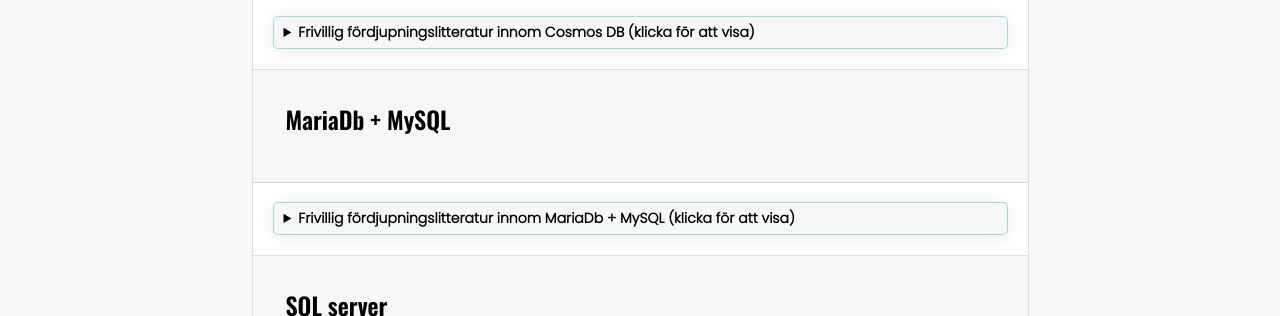
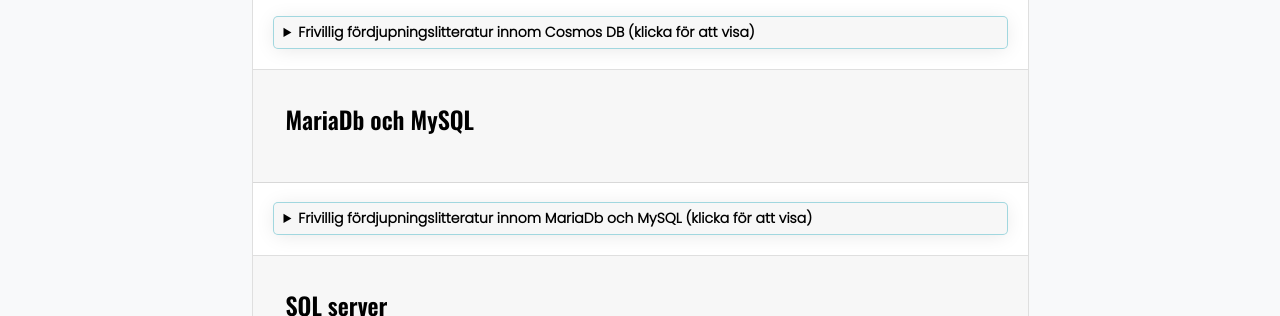
Before and after one commit to PGBSNH20/PGBSNH20-molnapplikationer, a Jekyll site: the page built from lectures/05-database.md, in a window 1280 px wide. Shown: the part 1406-1722 px from the top of the page. Built offline with Jekyll 4.4.1, drawn with Linux system fonts in a browser that asks for light colours; nearby versions of some CDN libraries.

Commit message:
Changes name of topic

```diff
--- a/_data/lecture_databaser_i_molnet.yml
+++ b/_data/lecture_databaser_i_molnet.yml
@@ -76,10 +76,10 @@ topics:
       timeBadge: dark
       description: >
         In Azure Cosmos DB, we can build graph databases using the Gremlin API offering. Like many up and coming trends in the data universe, you…
-  - topic: "MariaDb + MySQL"
+  - topic: "MariaDb och MySQL"
     literatureTime: 0
     optionalLiteratureTime: 47
-    description-include: mariadb_+_mysql.md
+    description-include: mariadb_och_mysql.md
     optionalLiterature:
     - title: "Azure Database for MariaDB"
       url: https://www.youtube.com/watch?v=FVG_l-ucS_U
```
Also changed, not shown: _includes/descriptions/mariadb_och_mysql.md (added).
